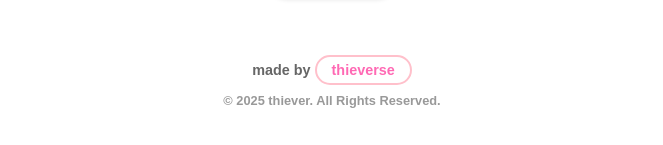
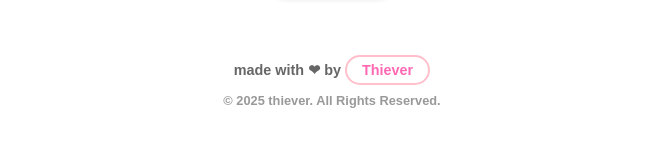
Before and after one commit to TeguhBagasM/snapthiev, a React (Create React App) app: page / in a window 1280 px wide. Shown: the part 636-781 px from the top of the page, without its empty margins (308-971 px from the left). Built offline with nearby package versions, Linux system fonts and the light colour scheme.

Commit message:
style(home): update footer text

```diff
--- a/src/components/Home.js
+++ b/src/components/Home.js
@@ -23,9 +23,9 @@ const Home = () => {
 
         <footer className="home-footer">
           <p>
-            made by{" "}
+            made with ❤ by{" "}
             <a href="https://thieverse.vercel.app" target="_blank" rel="noopener noreferrer">
-              thieverse
+              Thiever
             </a>
           </p>
           <p className="copyright">© 2025 thiever. All Rights Reserved.</p>
```
